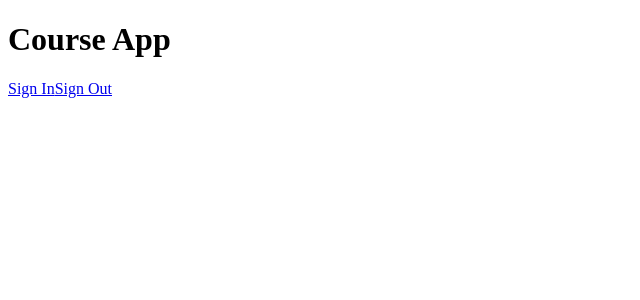
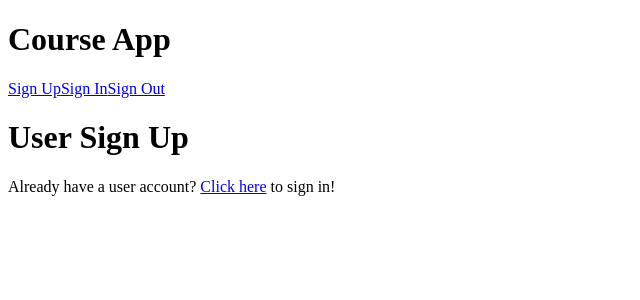
Before and after one commit to jasonmziegler/Full-Stack-App-SERN, a React (Create React App) app in the folder client/: page /signup in a window 1280 px wide. Shown: the top 300 px of the page, without its empty margins (0-640 px from the left). Built offline with nearby package versions, Linux system fonts and the light colour scheme.

Commit message:
created UserSignUpComponent and added to header

```diff
--- a/client/src/App.js
+++ b/client/src/App.js
@@ -10,6 +10,7 @@ import {
 import Public from './components/Public';
 import Header from './components/Header';
 import UserSignIn from "./components/UserSignIn";
+import UserSignUp from "./components/UserSignUp";
 import UserSignOut from "./components/UserSignOut";
 
 
@@ -20,6 +21,7 @@ const App = () => (
     <Routes>
       <Route exact path="/" element={<Public />}/>
       <Route path="/signin" element={<UserSignIn/>}/>
+      <Route path="/signup" element={<UserSignUp/>}/>
       <Route path="/signout" element={<UserSignOut/>}/>
     </Routes>
     </div>
--- a/client/src/components/Header.js
+++ b/client/src/components/Header.js
@@ -11,6 +11,7 @@ export default class Header extends React.PureComponent {
                     {/* From TreeHouse React Authentication Course */}
                     <React.Fragment>
                         {/* <Link className="signup" to="/signup">Sign Up</Link> */}
+                        <Link  to="/signup">Sign Up</Link>
                         <Link  to="/signin">Sign In</Link>
                         <Link  to="/signout">Sign Out</Link>
                     </React.Fragment>
--- /dev/null
+++ b/client/src/components/UserSignUp.js
@@ -0,0 +1,16 @@
+import React, { Component } from 'react';
+import { Link } from 'react-router-dom';
+
+export default class UserSignUp extends Component {
+    render() {
+        return (
+            <div>
+                <h1>User Sign Up</h1>
+                <p>
+                Already have a user account? <Link to="/signin">Click here</Link> to sign in!
+                </p>
+            </div>
+
+        )
+    }
+}
```
